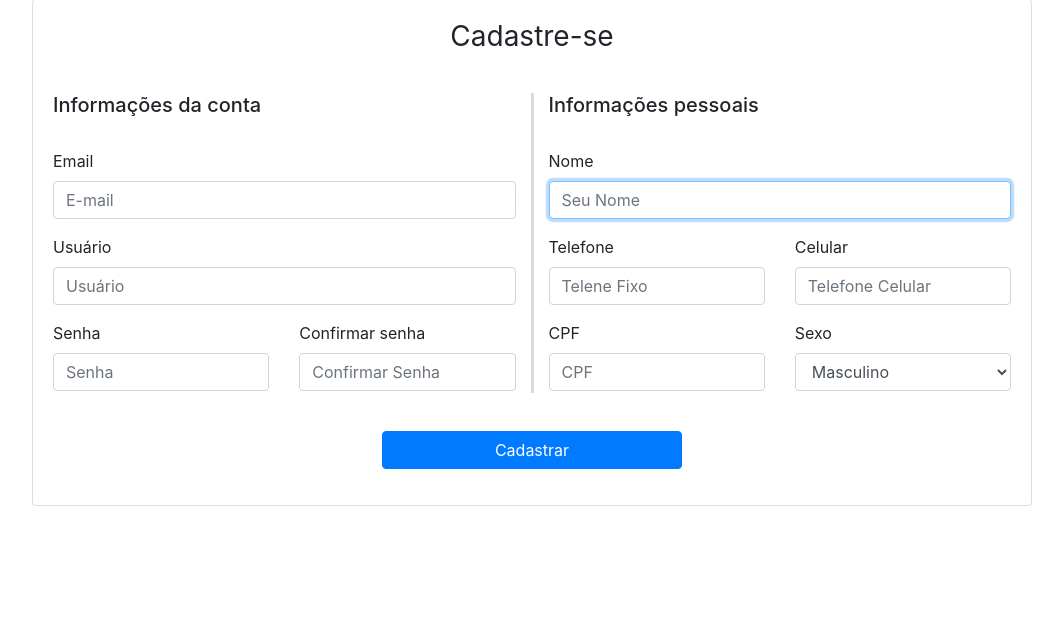
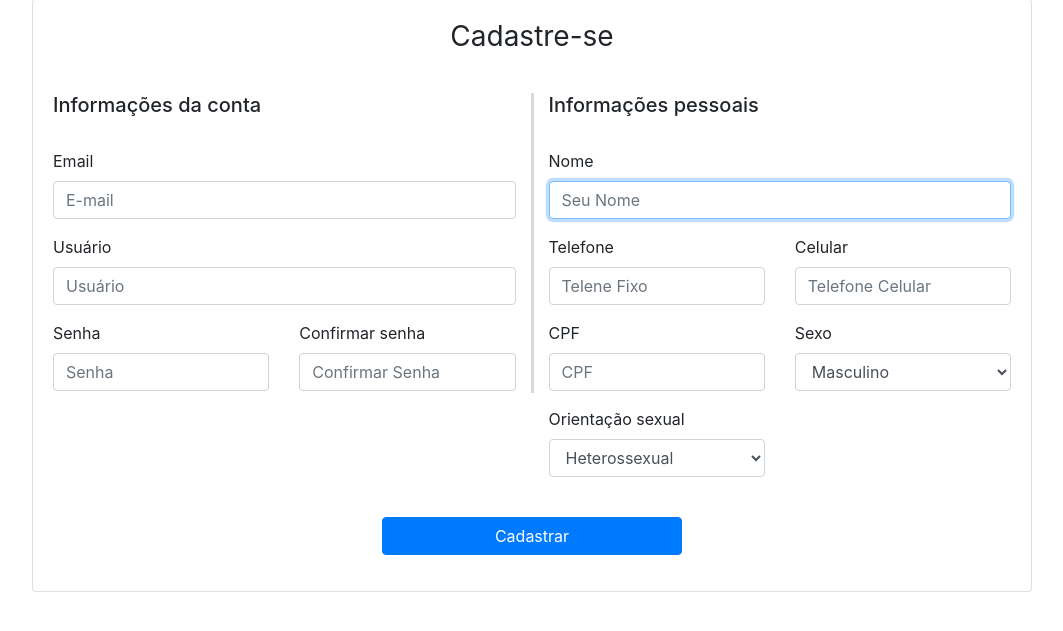
Before and after one commit to AlexandreLages/projeto-psicologia, a Django app: page /paciente/cadastro/ in a window 1280 px wide. Shown: the part 64-695 px from the top of the page, without its empty margins (108-1171 px from the left). Run offline with Django 3.2, Linux system fonts and the light colour scheme; some libraries are stand-ins or nearby versions.

Commit message:
Adicionando o campo orientação sexual no cadastro de paciente.

```diff
--- a/core/models.py
+++ b/core/models.py
@@ -5,7 +5,8 @@ from django.contrib.auth.models import User
 class Usuario(models.Model):
     SEXO_CHOICES = {
         ("F", "Feminino"),
-        ("M", "Masculino")
+        ("M", "Masculino"),
+        ("O", "Outro")
     }
 
     user = models.OneToOneField(User, on_delete=models.DO_NOTHING)
--- a/paciente/templates/cadastro_paciente.html
+++ b/paciente/templates/cadastro_paciente.html
@@ -73,6 +73,18 @@
                   <select id="sexo" class="form-control" name="sexo">
                     <option value="M">Masculino</option>
                     <option value="F">Feminino</option>
+                    <option value="O">Outro</option>
+                  </select>
+                </div>
+              </div>
+              <div class="form-group row">
+                <div class="col-sm-6">
+                  <label for="sexo">Orientação sexual</label>
+                  <select id="orientacao" class="form-control" name="orientacao">
+                    <option value="HETERO">Heterossexual</option>
+                    <option value="HOMO">Homossexual</option>
+                    <option value="BI">Bissexual</option>
+                    <option value="INDEFINIDO">Prefiro não informar</option>
                   </select>
                 </div>
               </div>
--- a/paciente/views.py
+++ b/paciente/views.py
@@ -25,6 +25,7 @@ def cadastro_paciente_view(request):
 		celular = request.POST['celular']
 		cpf = request.POST['cpf']
 		sexo = request.POST['sexo']
+		orientacao_sexual = request.POST['orientacao']
 		paciente = None
 
 		user = User.objects.filter(username=usuario)
@@ -39,7 +40,8 @@ def cadastro_paciente_view(request):
 				telefone_fixo=telefone,
 				cpf=cpf,
 				email=email,
-				sexo=sexo
+				sexo=sexo,
+				orientacao_sexual=orientacao_sexual
 			)
 
 			user = User.objects.get(username=usuario)
```
